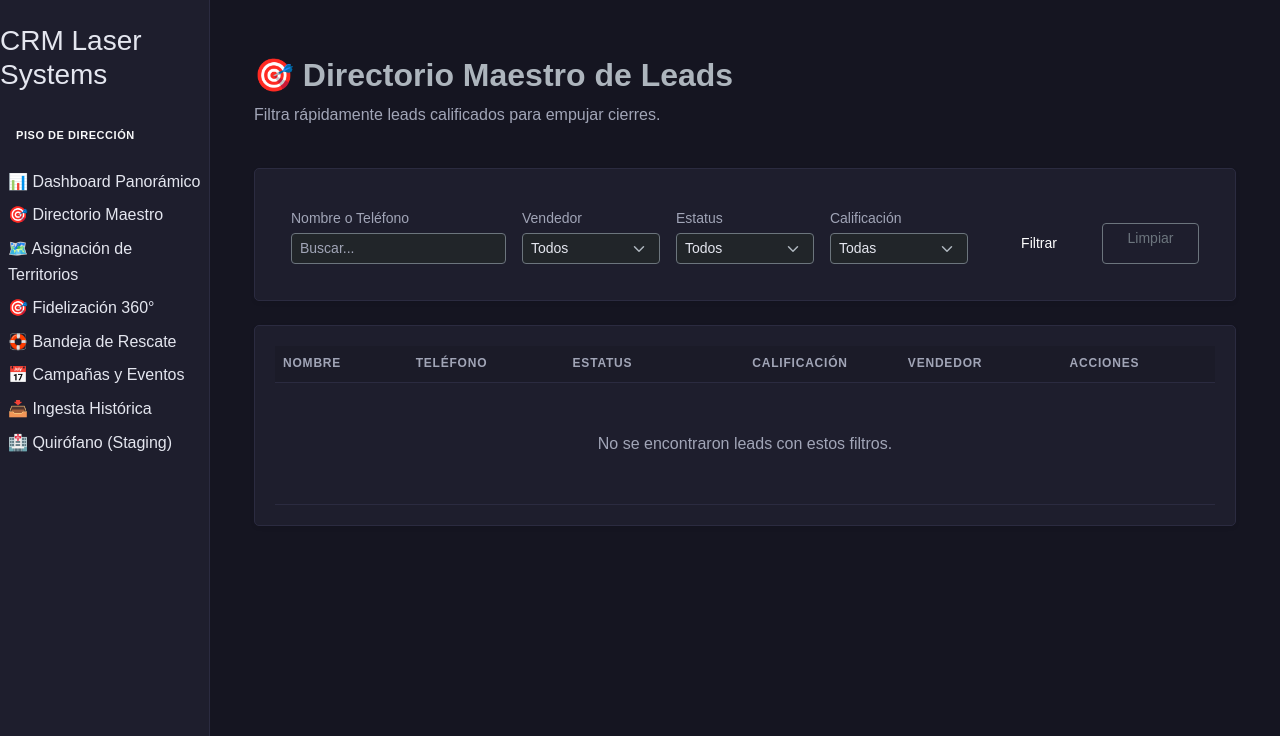
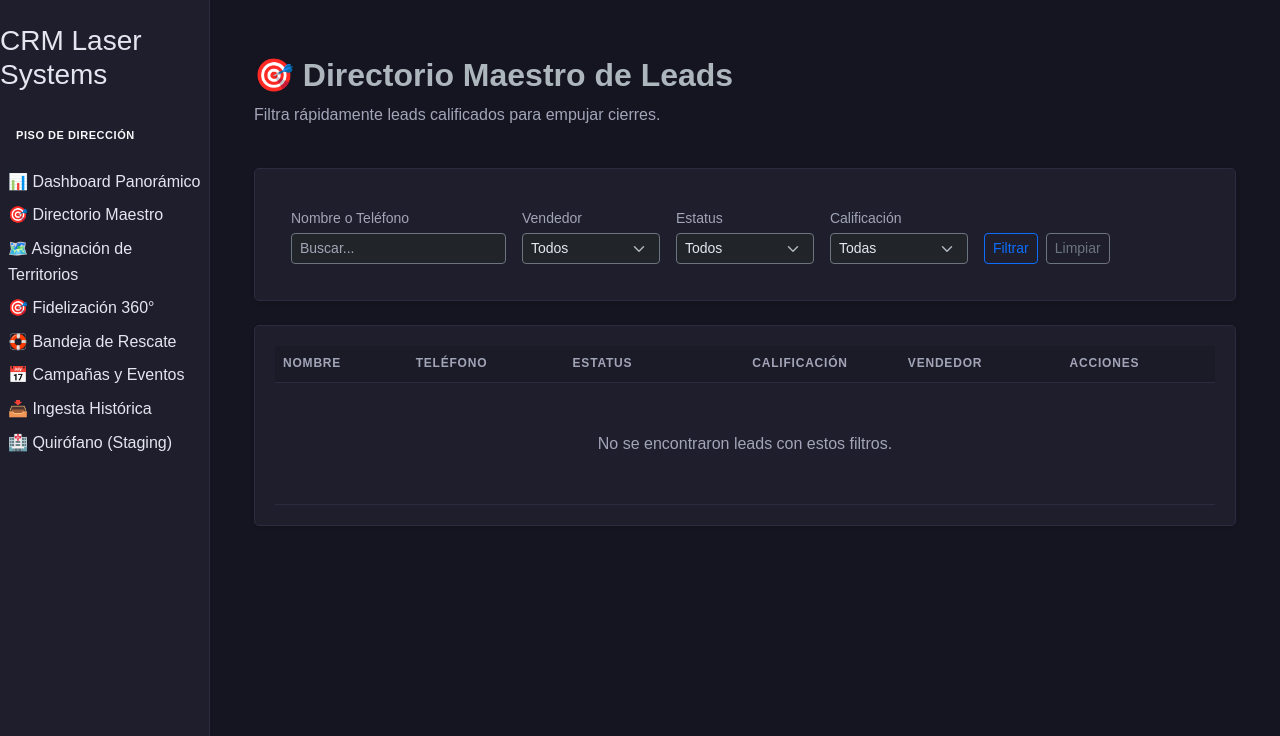
Before and after one commit to cesarco6/crmlasersystems1, a Django app: page /director/directorio/ in a window 1280 px wide. Shown: the part 64-800 px from the top of the page. Run offline with Django 5.2, Linux system fonts and the light colour scheme; the visitor is signed in with stand-in values (Sample User, id 1); data comes from the database, SQL or seed files in the repository; data that the repository does not hold is empty; some libraries are stand-ins or nearby versions.

Commit message:
completando detalles del commitm anterior en base.html y director_directorio.html

```diff
--- a/backend/templates/base.html
+++ b/backend/templates/base.html
@@ -14,7 +14,7 @@
     <link rel="stylesheet" href="https://cdn.jsdelivr.net/npm/bootstrap-icons@1.11.3/font/bootstrap-icons.min.css">
 
     <!-- Custom CSS -->
-    <link rel="stylesheet" href="{% static 'css/styles.css' %}?v=1.2">
+    <link rel="stylesheet" href="{% static 'css/styles.css' %}?v=1.3">
     <link rel="stylesheet" href="{% static 'css/crm-mobile.css' %}?v=1.1">
     {% block extra_css %}{% endblock %}
 
--- a/backend/templates/director_directorio.html
+++ b/backend/templates/director_directorio.html
@@ -47,8 +47,8 @@
                 </div>
                 <div class="col-md-3">
                     <div class="d-flex gap-2">
-                        <button type="submit" class="btn btn-sm btn-primary w-100">Filtrar</button>
-                        <a href="{% url 'director_directorio' %}" class="btn btn-sm btn-outline-secondary w-100">Limpiar</a>
+                        <button type="submit" class="btn btn-sm btn-outline-primary">Filtrar</button>
+                        <a href="{% url 'director_directorio' %}" class="btn btn-sm btn-outline-secondary">Limpiar</a>
                     </div>
                 </div>
             </form>
```
